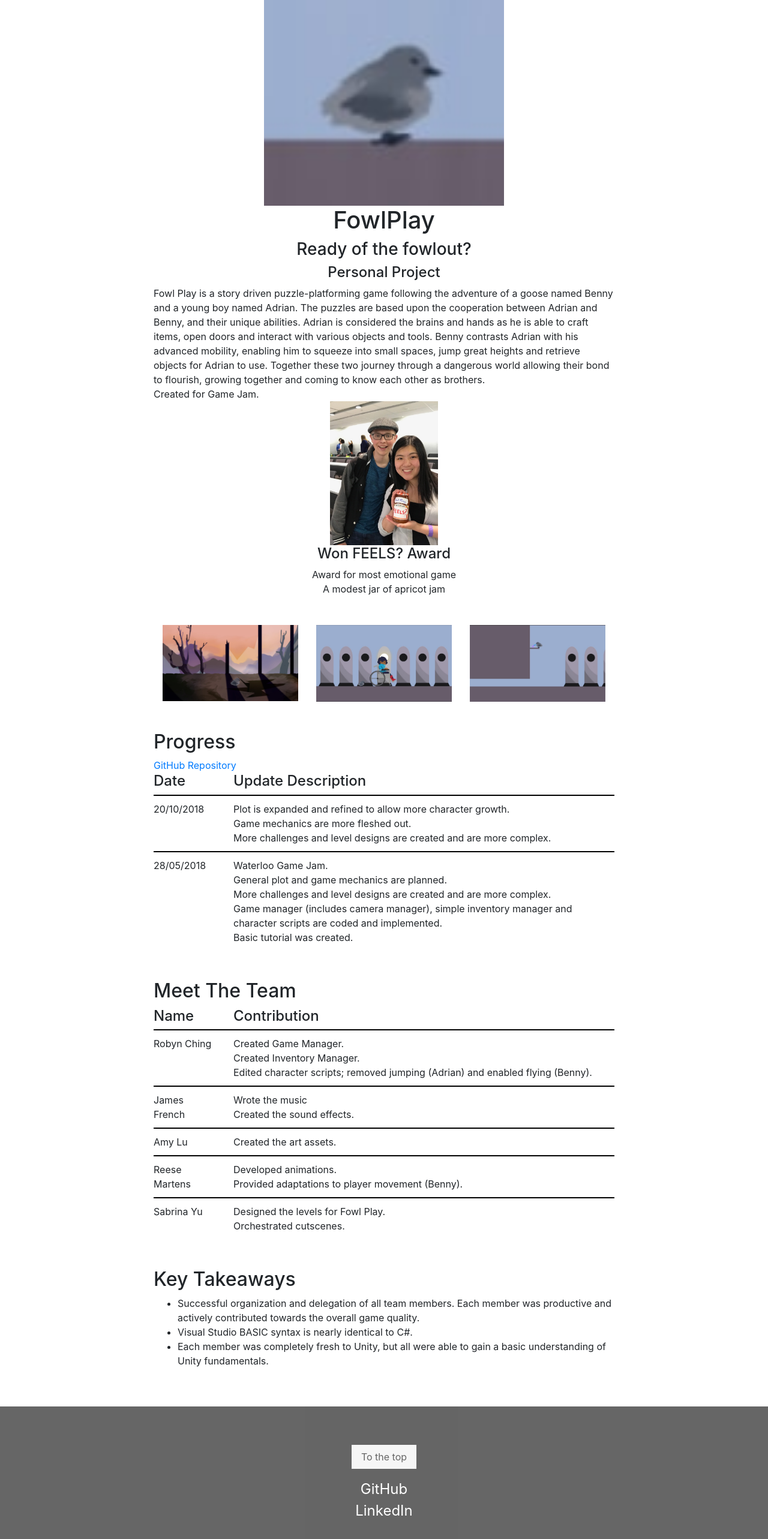
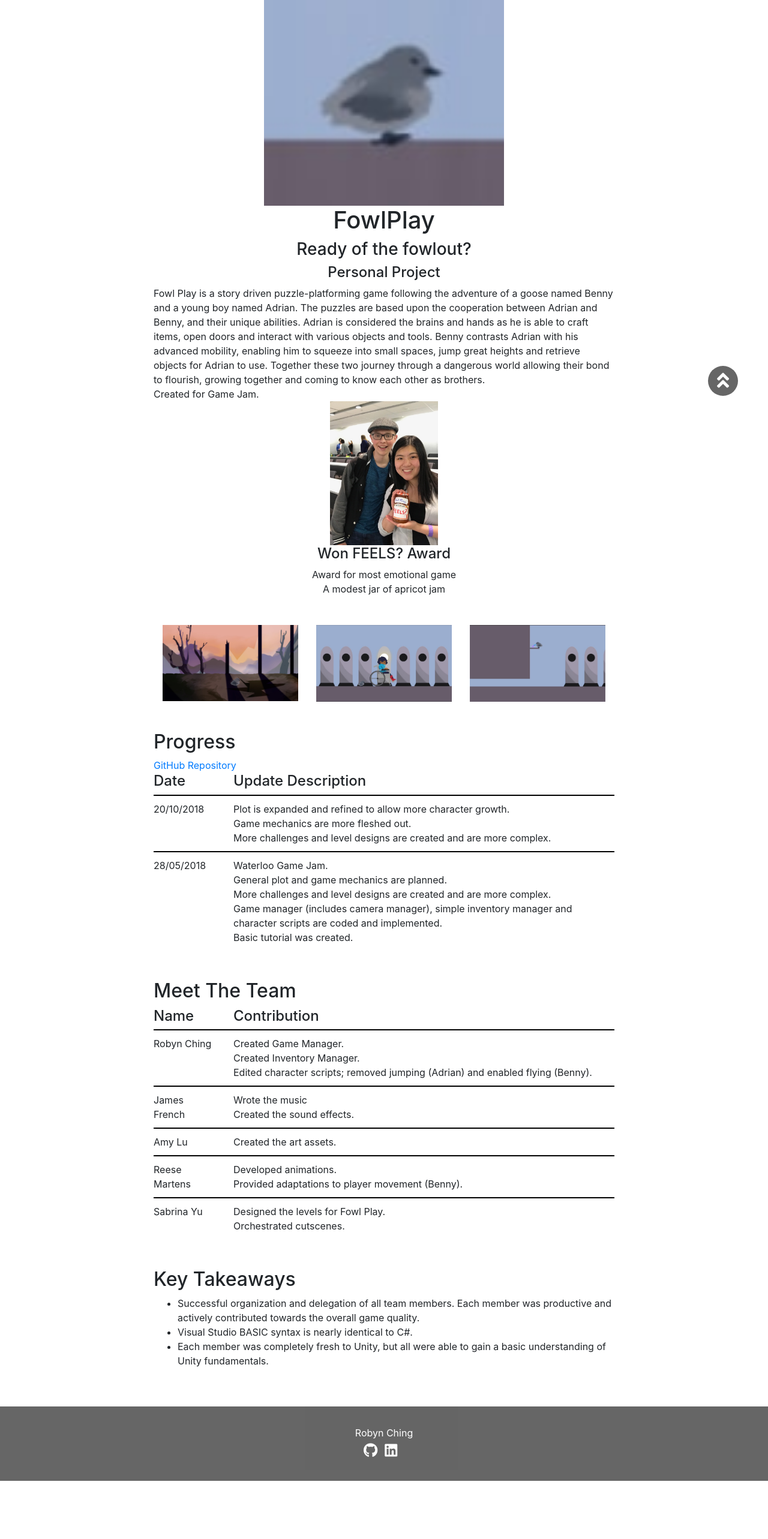
Before and after one commit to rochi138/personal-website-repo, a React (Create React App) app: page /FowlPlay in a window 1280 px wide. Shown: the part 90-2656 px from the top of the page at 60% size. After the commit the page ends 2559 px from the top, so only its background shows below. Built offline with nearby package versions, Linux system fonts and the light colour scheme.

Commit message:
Redirect pages; fontawesome; smooth scroll; footer; toTop

```diff
--- a/public/index.html
+++ b/public/index.html
@@ -10,6 +10,7 @@
       homescreen on Android. See https://developers.google.com/web/fundamentals/web-app-manifest/
     -->
     <link rel="manifest" href="%PUBLIC_URL%/manifest.json">
+    <link rel="stylesheet" href="https://use.fontawesome.com/releases/v5.7.0/css/all.css">
     <!--
       Notice the use of %PUBLIC_URL% in the tags above.
       It will be replaced with the URL of the `public` folder during the build.
--- a/src/SCSS/Main.module.scss
+++ b/src/SCSS/Main.module.scss
@@ -128,41 +128,47 @@
 }
 
 .footer {
-	display: inline-block;
+	display: flex;
+	flex-direction: column;
+	align-items: center;
 	width: 100%;
 	text-align: center;
 	background-color: #000000;
 	color: #FFFFFF;
-	padding-top: 64px;
-	padding-bottom: 64px;
 	opacity: 0.60;
 	margin-top: 3em;
+	justify-content: center;
+	padding: 2em;
 
-	.toTop {
-		border:none;
-		display:inline-block;
-		padding:8px 16px;
-		vertical-align:middle;
-		overflow:hidden;
-		text-decoration:none;
-		background-color:inherit;
-		text-align:center;
-		cursor:pointer;
-		white-space:normal;
-		width: auto;
-
-		color: #000;
-		background-color: #f1f1f1
-	}
-	.toTop:hover{color: #000;background-color: #ccc}
-
-	.socialMedia {
+	a {
 		font-size:24px;
-		margin-top:16px;
-		margin-bottom:16px;
-
+		display: inline;
+		color: #FFFFFF;
+		margin-right: 0.5em;
+		&:hover { color: inherit }
 		i:hover { opacity:0.60; }
 	}
 
 }
 .footer:hover { opacity: 1; }
+
+.toTop {
+	position: fixed;
+	background-color: #000000;
+	color: #FFFFFF;
+	opacity: 0.60;
+	cursor:pointer;
+	bottom: 50px;
+	right: 50px;
+	border-radius: 50%;
+	width: 50px;
+	height: 50px;
+	text-align: center;
+	z-index: 2;
+
+	i {
+		font-size: 2em;
+		transform: translateY(25%);
+	}
+}
+.toTop:hover { opacity: 1; }
--- a/src/components/Footer.js
+++ b/src/components/Footer.js
@@ -2,24 +2,15 @@ import React, { Component } from 'react';
 import styles from '../SCSS/Main.module.scss';
 
 export default class Footer extends Component{
-  constructor( props ) {
-    super();
-
-    this.handleTop = this.handleTop.bind( this );
-  }
-  handleTop() {
-    document.getElementById('main').scrollIntoView();
-  }
   render(){
     return(
     	<footer className={ styles.footer }>
-          <div className={ styles.toTop } onClick={ this.handleTop }>
-            <i class="fa fa-arrow-up w3-margin-right" />To the top</div>
-          <div className={ styles.socialMedia }>
-            <a href="https://github.com/rochi138" style={{ color: "white" }}><i class="fa fa-github" />GitHub</a><br />
-            <a href="https://www.linkedin.com/in/robyn-ching-18694b148/" style={{ color: "white" }}><i class="fa fa-linkedin" />LinkedIn</a>
-          </div>
-        </footer>
+        Robyn Ching
+        <div style={{ display: "flex" }}>
+          <a href="https://github.com/rochi138"><i class="fab fa-github" /></a><br />
+          <a href="https://www.linkedin.com/in/robyn-c-18694b148/"><i class="fab fa-linkedin" /></a>
+        </div>
+      </footer>
     	)
 	}
 }
--- a/src/components/Header.js
+++ b/src/components/Header.js
@@ -17,7 +17,7 @@ export default class Header extends Component{
     if ( isMobile ) this.mobileToggle();
     if ( id === 'home' ) this.props.history.push('/');
     if ( !document.getElementById( id ) ) return null;
-    document.getElementById( id ).scrollIntoView();
+    document.getElementById( id ).scrollIntoView({ behavior: "smooth" });
   }
 
   componentDidMount() {
--- a/src/components/MainLayout.js
+++ b/src/components/MainLayout.js
@@ -1,9 +1,21 @@
 import React, { Component } from 'react';
 import Header from './Header';
 import Footer from './Footer';
+import styles from '../SCSS/Main.module.scss';
 
 export class MainLayout extends Component{
+  constructor( props ) {
+    super();
+
+    this.handleTop = this.handleTop.bind( this );
+  }
+  handleTop() {
+    document.getElementById('main').scrollIntoView({ behavior: "smooth" });
+  }
   render(){
+    var index = window.location.href.indexOf("#page");
+    if ( index !== -1 )
+      this.props.history.push( '/' + window.location.href.slice( index + 5 ) )
     return(
       <div className='main' id='main'>
         <Header {...this.props} />
@@ -11,6 +23,9 @@ export class MainLayout extends Component{
             React.cloneElement( child ),
           )
         }
+        <div className={ styles.toTop } onClick={ () => this.handleTop() }>
+          <i class="fas fa-angle-double-up" />
+        </div>
         <Footer {...this.props} />
       </div>
       );
```
Also changed, not shown: src/App.css (line endings or trailing spaces).
